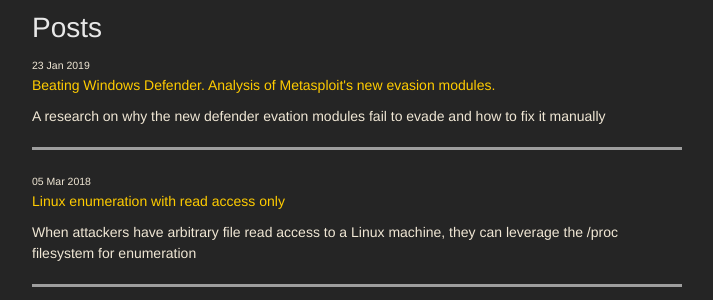
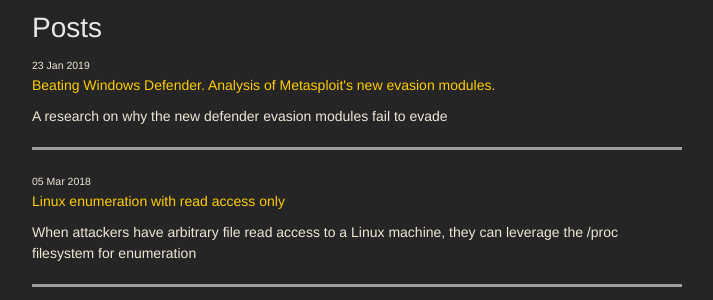
Before and after one commit to idafchev/idafchev.github.io, a Jekyll site: the page built from blog_posts.md, in a window 1280 px wide. Shown: the part 279-579 px from the top of the page, without its empty margins (283-996 px from the left). Built offline with Jekyll 4.4.1, drawn with Linux system fonts in a browser that asks for light colours; nearby versions of some CDN libraries; some web fonts are replaced.

Commit message:
Update 2019-01-23-beating_defender.md

```diff
--- a/_posts/2019-01-23-beating_defender.md
+++ b/_posts/2019-01-23-beating_defender.md
@@ -2,7 +2,7 @@
 layout: post
 date:   2019-01-23 22:00:00 +0200
 categories: research
-description: "A research on why the new defender evation modules fail to evade and how to fix it manually"
+description: "A research on why the new defender evasion modules fail to evade"
 title:  "Beating Windows Defender. Analysis of Metasploit's new evasion modules."
 ---
 # Introduction
```
